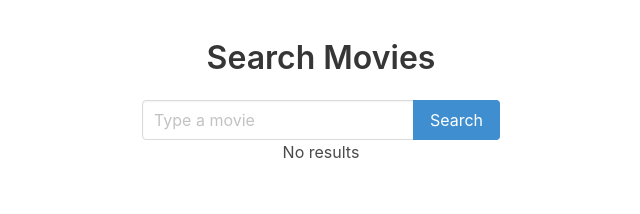
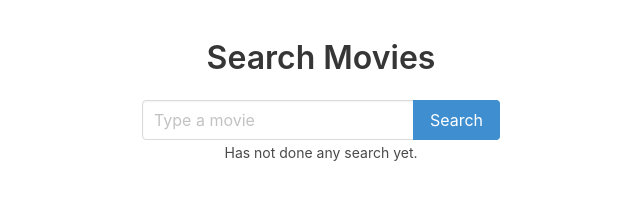
Before and after one commit to Georgge/react-search-movie-exercise, a React (Create React App) app: page / in a window 1280 px wide. Shown: the top 214 px of the page, without its empty margins (319-959 px from the left). Built offline with nearby package versions, Linux system fonts and the light colour scheme.

Commit message:
improvements in the search

```diff
--- a/src/App.js
+++ b/src/App.js
@@ -7,10 +7,22 @@ import 'bulma/css/bulma.css';
 import { MovieList } from './componets/MovieList';
 
 class App extends Component {
-  state = { results: [] }
+  state = {
+    results: [],
+    usedSearch: false,
+  }
 
   _handleResults = (results) => {
-    this.setState({ results })
+    this.setState({
+      results,
+      usedSearch: true,
+    })
+  }
+
+  _renderResults () {
+    return this.state.results.length === 0
+      ? <p>Sorry, but we have not found any results! 😥</p>
+      : <MovieList movies={this.state.results} />
   }
 
   render() {
@@ -20,9 +32,9 @@ class App extends Component {
         <div className="SearchForm-wrapper">
           <SearchForm onResults={this._handleResults} />
         </div>
-        {this.state.results.length === 0
-          ? <p>No results</p>
-          : <MovieList movies={this.state.results} />
+        {this.state.usedSearch
+          ? this._renderResults()
+          : <small>Has not done any search yet.</small>
         }
       </div>
     );
--- a/src/componets/SearchForm.js
+++ b/src/componets/SearchForm.js
@@ -17,8 +17,7 @@ export class SearchForm extends Component {
     fetch(`http://www.omdbapi.com/?apikey=${API_KEY}&s=${inputMovie}`)
       .then((response) => response.json())
       .then((results) => {
-        const { Search, totalResults } = results;
-        console.log(Search, totalResults)
+        const { Search = [], totalResults = "0" } = results;
         this.props.onResults(Search);
       });
   }
```
